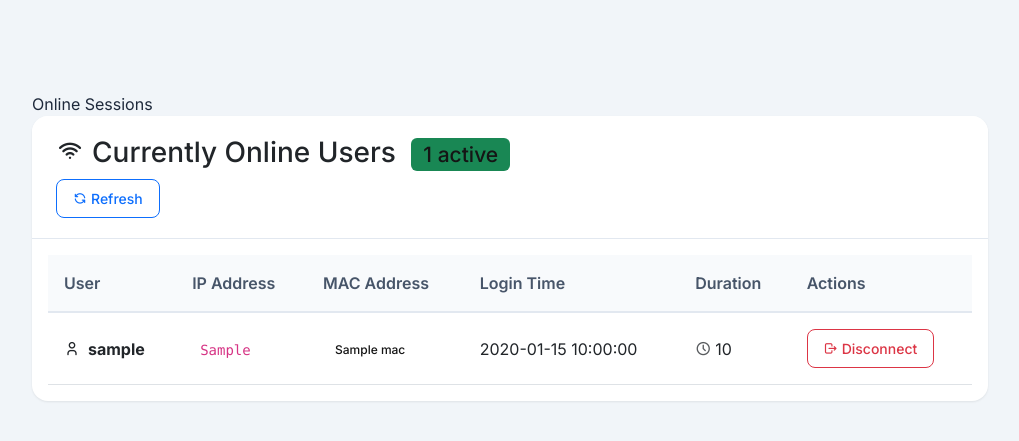
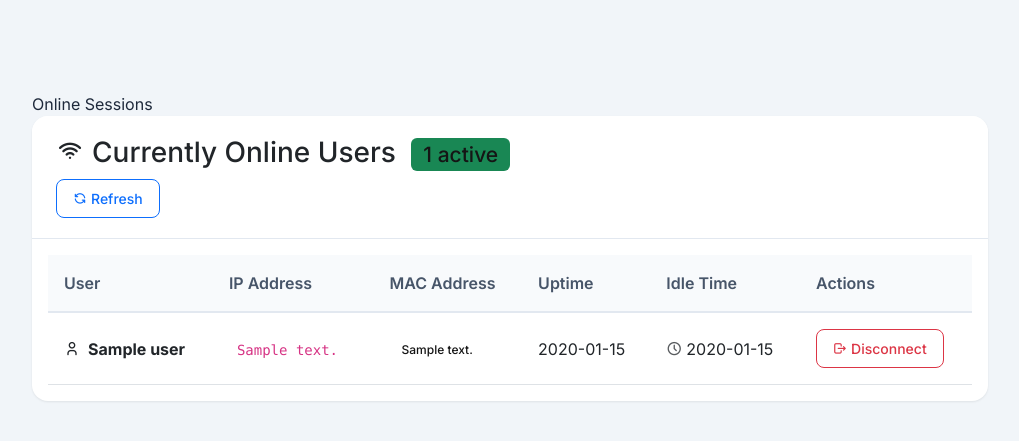
Before and after one commit to icarrr/EduHotspotPortal, a Python web app: template app/templates/users/online.html in a window 1280 px wide. Shown: the top 441 px of the page, without its empty margins (260-1279 px from the left). Run offline with Jinja, Linux system fonts and the light colour scheme; the template is opened without the code that fills it: most values are stand-ins (such as "Sample title", 1, 10 or a date in 2020).

Commit message:
Fix online sessions: correct MikroTik API field names
Problem: Template used wrong field names (username, ip, mac, login_time, duration)
MikroTik returns: user, address, mac-address, uptime, idle-time

Solution: Updated template to use correct MikroTik field names

```diff
--- a/app/templates/users/online.html
+++ b/app/templates/users/online.html
@@ -25,8 +25,8 @@
                         <th>User</th>
                         <th>IP Address</th>
                         <th>MAC Address</th>
-                        <th>Login Time</th>
-                        <th>Duration</th>
+                        <th>Uptime</th>
+                        <th>Idle Time</th>
                         <th>Actions</th>
                     </tr>
                 </thead>
@@ -38,26 +38,26 @@
                                 <div class="avatar avatar-sm bg-success-lt me-2">
                                     <i class="ti ti-user"></i>
                                 </div>
-                                <strong>{{ session.username }}</strong>
+                                <strong>{{ session.user }}</strong>
                             </div>
                         </td>
                         <td>
-                            <code class="bg-dark-lt px-2 py-1 rounded">{{ session.ip }}</code>
+                            <code class="bg-dark-lt px-2 py-1 rounded">{{ session.address }}</code>
                         </td>
                         <td>
-                            <span class="badge bg-info-lt">{{ session.mac }}</span>
+                            <span class="badge bg-info-lt">{{ session['mac-address'] }}</span>
                         </td>
-                        <td>{{ session.login_time }}</td>
+                        <td>{{ session.uptime }}</td>
                         <td>
                             <div class="d-flex align-items-center">
                                 <i class="ti ti-clock me-1 text-muted"></i>
-                                {{ session.duration }}
+                                {{ session['idle-time'] }}
                             </div>
                         </td>
                         <td>
                             <a href="{{ url_for('users.disconnect', session_id=session['.id']) }}"
                                class="btn btn-sm btn-outline-danger"
-                               onclick="return confirm('Disconnect {{ session.username }}?')">
+                               onclick="return confirm('Disconnect {{ session.user }}?')">
                                 <i class="ti ti-logout me-1"></i>Disconnect
                             </a>
                         </td>
```
